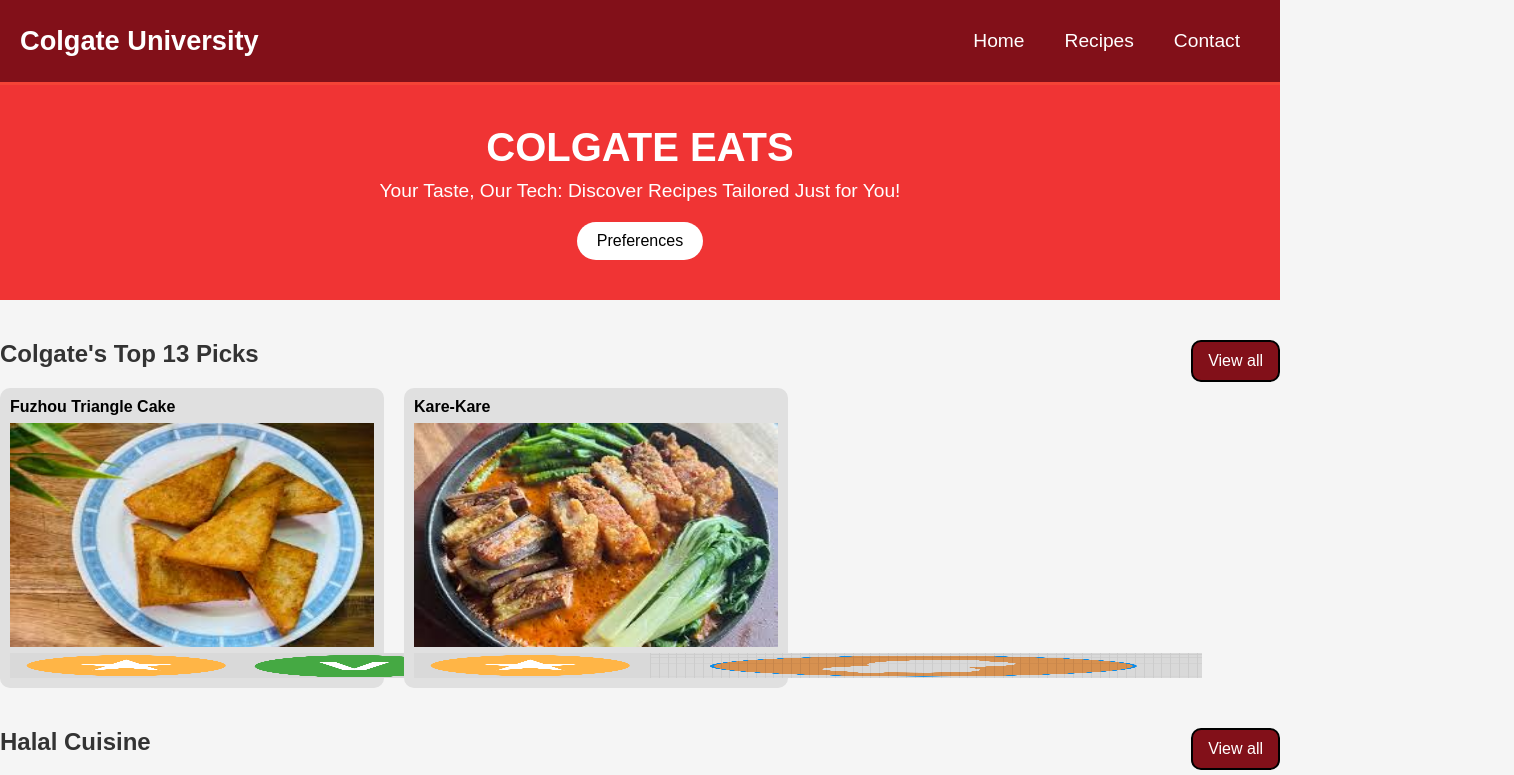
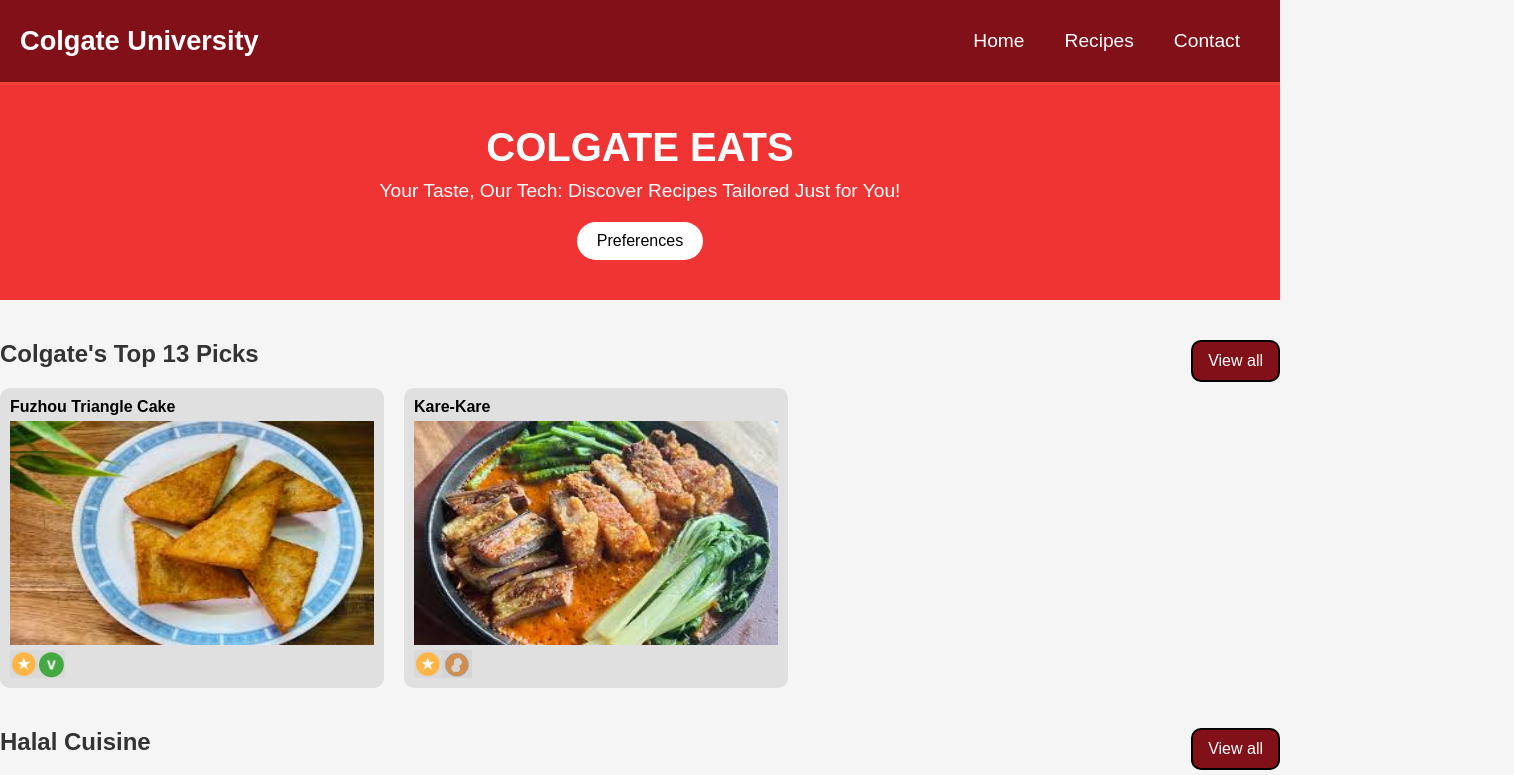
Before and after one commit to SheltonSS/Colgate-Eats, a React (Create React App) app in the folder colgateeats/: page / in a window 1280 px wide. Shown: the top 775 px of the page, 1514 px wide, since content can reach past the window. Built offline with nearby package versions, Linux system fonts and the light colour scheme.

Commit message:
Updated badge size
switched pixels to percentages

```diff
--- a/colgateeats/src/App.css
+++ b/colgateeats/src/App.css
@@ -148,8 +148,8 @@ h2 {
 }
 
 .badges {
-  width: 25px;
-  height: 25px;
+  width: 10%;
+  height: 10%;
   display: flex;
 
 }
```
